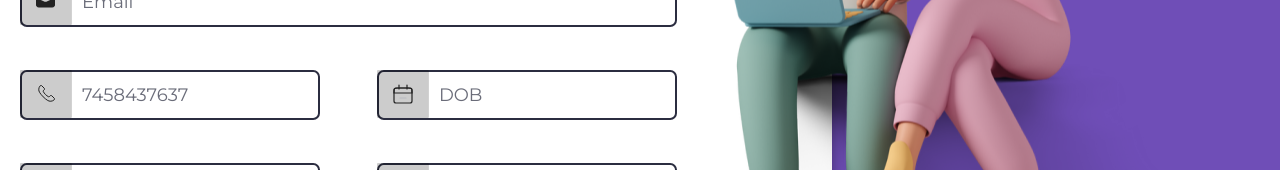
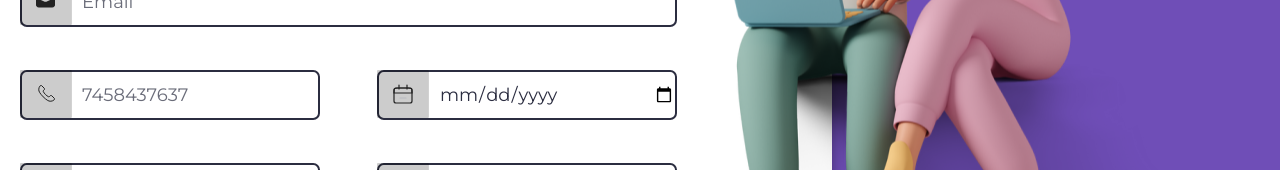
Before and after one commit to sadiqhasanrupani/edugate-major-project, a React (Create React App) app in the folder frontend/: page /signup in a window 1280 px wide. Shown: the part 409-579 px from the top of the page. Built offline with nearby package versions, Linux system fonts and the light colour scheme.

Commit message:
updated the date input in signup page

```diff
--- a/frontend/src/components/Signup/SignupModel.jsx
+++ b/frontend/src/components/Signup/SignupModel.jsx
@@ -1,6 +1,5 @@
 // dependencies
 import React from "react";
-// import { useSelector } from "react-redux";
 import { Form, Link, useNavigation, useActionData } from "react-router-dom";
 
 // utils
@@ -255,7 +254,7 @@ const SignupModel = () => {
             <SignupInput
               placeholder="DOB"
               name="dob"
-              type="text"
+              type="date"
               Icon={Date}
               required={true}
               defaultValue={dobValue}
```
